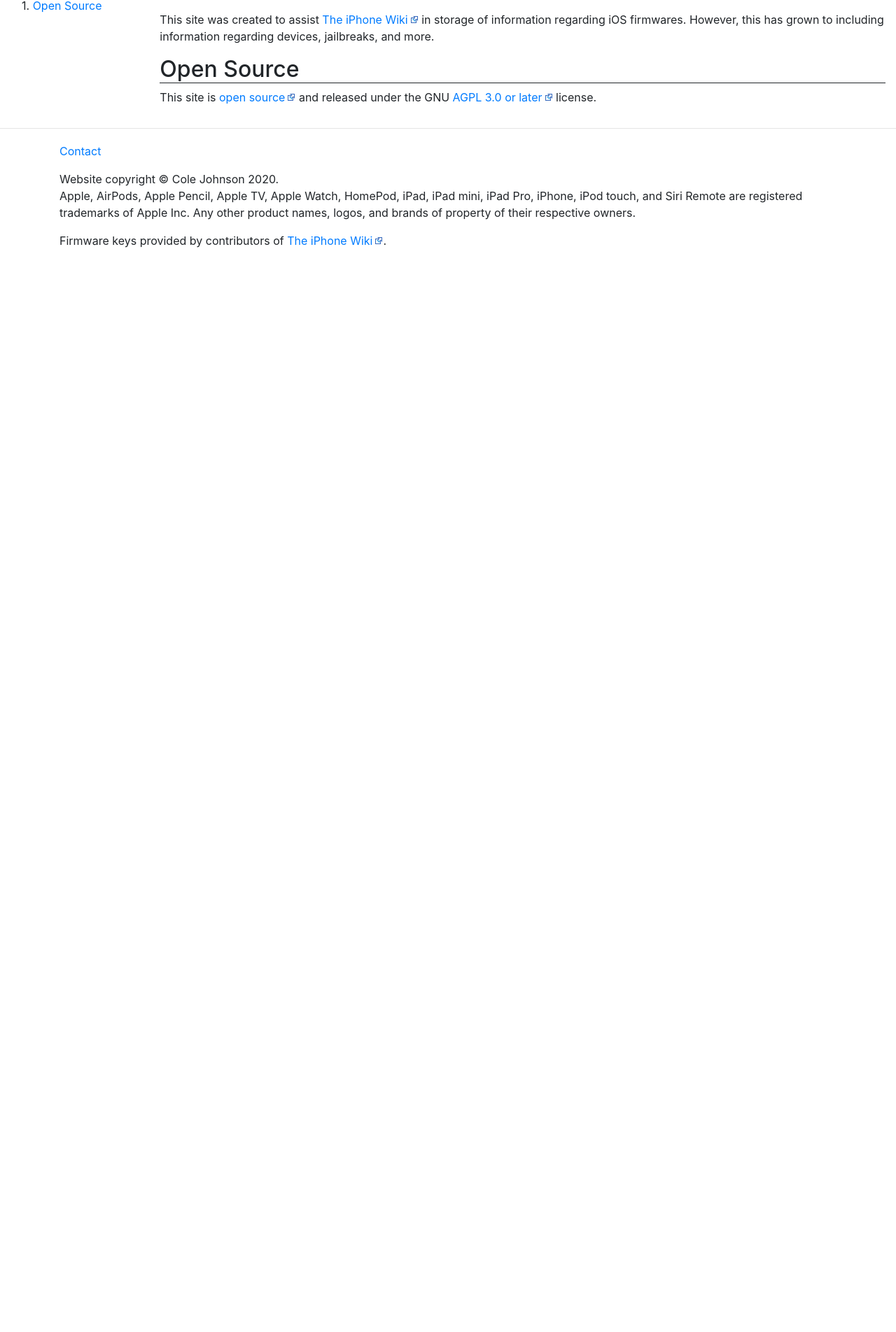
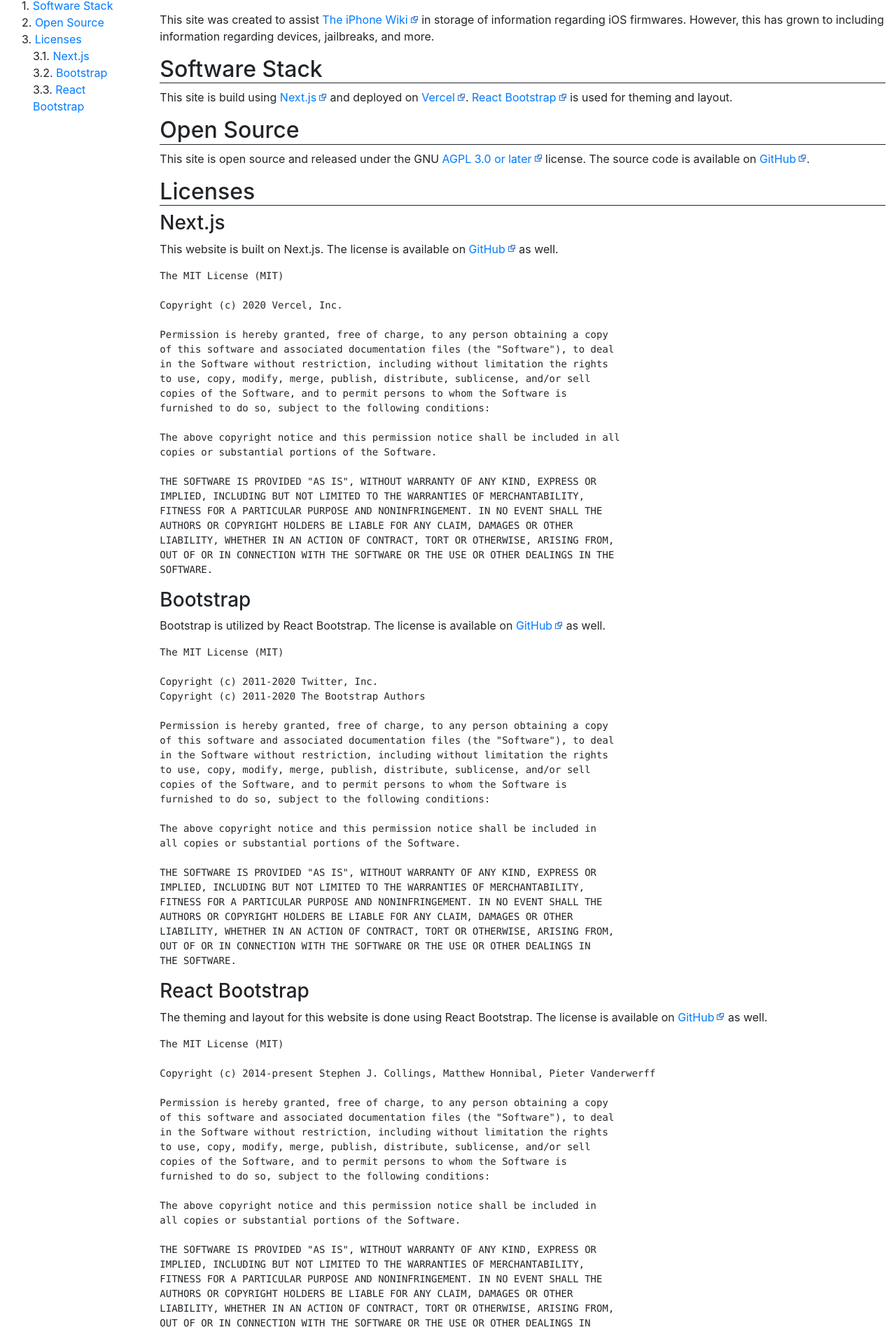
Before and after one commit to colejohnson66/iFirmware, a Next.js app: page /about in a window 1280 px wide. Shown: the part 208-2112 px from the top of the page at 70% size. Before the commit the page ends 800 px from the top, so only its background shows below. Built offline with nearby package versions, Linux system fonts and the light colour scheme.

Commit message:
updated /about

```diff
--- a/pages/about.js
+++ b/pages/about.js
@@ -30,7 +30,13 @@
                 <Row>
                     <Col {...constants.columns.toc}>
                         <TOC.Root>
+                            <TOC.Entry href="#headingStack" text="Software Stack" />
                             <TOC.Entry href="#headingSource" text="Open Source" />
+                            <TOC.Entry href="#headingLicenses" text="Licenses">
+                                <TOC.Entry href="#headingLicenseNextJS" text="Next.js" />
+                                <TOC.Entry href="#headingLicenseBootstrap" text="Bootstrap" />
+                                <TOC.Entry href="#headingLicenseReactBootstrap" text="React Bootstrap" />
+                            </TOC.Entry>
                         </TOC.Root>
                     </Col>
                     <Col {...constants.columns.content}>
@@ -40,10 +46,101 @@
                             However, this has grown to including information regarding devices, jailbreaks, and more.
                         </p>
 
+                        <h2 id="headingStack">Software Stack</h2>
+                        <p>
+                            This site is build using <a href="https://nextjs.org/" className="external">Next.js</a> and deployed on <a href="https://vercel.com/" className="external">Vercel</a>.
+                            {" "}<a href="https://react-bootstrap.github.io/" className="external">React Bootstrap</a> is used for theming and layout.
+                        </p>
+
                         <h2 id="headingSource">Open Source</h2>
                         <p>
-                            This site is  <a href="https://github.com/HexwareSoftware/idecryptit-web" className="external">open source</a> and released under the GNU <a href="https://opensource.org/licenses/AGPL-3.0" className="external">AGPL 3.0 or later</a> license.
+                            This site is open source and released under the GNU <a href="https://opensource.org/licenses/AGPL-3.0" className="external">AGPL 3.0 or later</a> license.
+                            The source code is available on <a href="https://github.com/colejohnson66/idecryptit-web" className="external">GitHub</a>.
                         </p>
+
+                        <h2 id="headingLicenses">Licenses</h2>
+
+                        <h3 id="headingLicenseNextJS">Next.js</h3>
+                        <p>
+                            This website is built on Next.js.
+                            The license is available on <a href="https://github.com/zeit/next.js/blob/canary/license.md" className="external">GitHub</a> as well.
+                        </p>
+                        <pre>{`The MIT License (MIT)
+
+Copyright (c) 2020 Vercel, Inc.
+
+Permission is hereby granted, free of charge, to any person obtaining a copy
+of this software and associated documentation files (the "Software"), to deal
+in the Software without restriction, including without limitation the rights
+to use, copy, modify, merge, publish, distribute, sublicense, and/or sell
+copies of the Software, and to permit persons to whom the Software is
+furnished to do so, subject to the following conditions:
+
+The above copyright notice and this permission notice shall be included in all
+copies or substantial portions of the Software.
+
+THE SOFTWARE IS PROVIDED "AS IS", WITHOUT WARRANTY OF ANY KIND, EXPRESS OR
+IMPLIED, INCLUDING BUT NOT LIMITED TO THE WARRANTIES OF MERCHANTABILITY,
+FITNESS FOR A PARTICULAR PURPOSE AND NONINFRINGEMENT. IN NO EVENT SHALL THE
+AUTHORS OR COPYRIGHT HOLDERS BE LIABLE FOR ANY CLAIM, DAMAGES OR OTHER
+LIABILITY, WHETHER IN AN ACTION OF CONTRACT, TORT OR OTHERWISE, ARISING FROM,
+OUT OF OR IN CONNECTION WITH THE SOFTWARE OR THE USE OR OTHER DEALINGS IN THE
+SOFTWARE.`}</pre>
+
+                        <h3 id="headingLicenseBootstrap">Bootstrap</h3>
+                        <p>
+                            Bootstrap is utilized by React Bootstrap.
+                            The license is available on <a href="https://github.com/twbs/bootstrap/blob/master/LICENSE" className="external">GitHub</a> as well.
+                        </p>
+                        <pre>{`The MIT License (MIT)
+
+Copyright (c) 2011-2020 Twitter, Inc.
+Copyright (c) 2011-2020 The Bootstrap Authors
+
+Permission is hereby granted, free of charge, to any person obtaining a copy
+of this software and associated documentation files (the "Software"), to deal
+in the Software without restriction, including without limitation the rights
+to use, copy, modify, merge, publish, distribute, sublicense, and/or sell
+copies of the Software, and to permit persons to whom the Software is
+furnished to do so, subject to the following conditions:
+
+The above copyright notice and this permission notice shall be included in
+all copies or substantial portions of the Software.
+
+THE SOFTWARE IS PROVIDED "AS IS", WITHOUT WARRANTY OF ANY KIND, EXPRESS OR
+IMPLIED, INCLUDING BUT NOT LIMITED TO THE WARRANTIES OF MERCHANTABILITY,
+FITNESS FOR A PARTICULAR PURPOSE AND NONINFRINGEMENT. IN NO EVENT SHALL THE
+AUTHORS OR COPYRIGHT HOLDERS BE LIABLE FOR ANY CLAIM, DAMAGES OR OTHER
+LIABILITY, WHETHER IN AN ACTION OF CONTRACT, TORT OR OTHERWISE, ARISING FROM,
+OUT OF OR IN CONNECTION WITH THE SOFTWARE OR THE USE OR OTHER DEALINGS IN
+THE SOFTWARE.`}</pre>
+
+                        <h3 id="headingLicenseReactBootstrap">React Bootstrap</h3>
+                        <p>
+                            The theming and layout for this website is done using React Bootstrap.
+                            The license is available on <a href="https://github.com/react-bootstrap/react-bootstrap/blob/master/LICENSE" className="external">GitHub</a> as well.
+                        </p>
+                        <pre>{`The MIT License (MIT)
+
+Copyright (c) 2014-present Stephen J. Collings, Matthew Honnibal, Pieter Vanderwerff
+
+Permission is hereby granted, free of charge, to any person obtaining a copy
+of this software and associated documentation files (the "Software"), to deal
+in the Software without restriction, including without limitation the rights
+to use, copy, modify, merge, publish, distribute, sublicense, and/or sell
+copies of the Software, and to permit persons to whom the Software is
+furnished to do so, subject to the following conditions:
+
+The above copyright notice and this permission notice shall be included in
+all copies or substantial portions of the Software.
+
+THE SOFTWARE IS PROVIDED "AS IS", WITHOUT WARRANTY OF ANY KIND, EXPRESS OR
+IMPLIED, INCLUDING BUT NOT LIMITED TO THE WARRANTIES OF MERCHANTABILITY,
+FITNESS FOR A PARTICULAR PURPOSE AND NONINFRINGEMENT. IN NO EVENT SHALL THE
+AUTHORS OR COPYRIGHT HOLDERS BE LIABLE FOR ANY CLAIM, DAMAGES OR OTHER
+LIABILITY, WHETHER IN AN ACTION OF CONTRACT, TORT OR OTHERWISE, ARISING FROM,
+OUT OF OR IN CONNECTION WITH THE SOFTWARE OR THE USE OR OTHER DEALINGS IN
+THE SOFTWARE.`}</pre>
                     </Col>
                 </Row>
             </Container>
```
